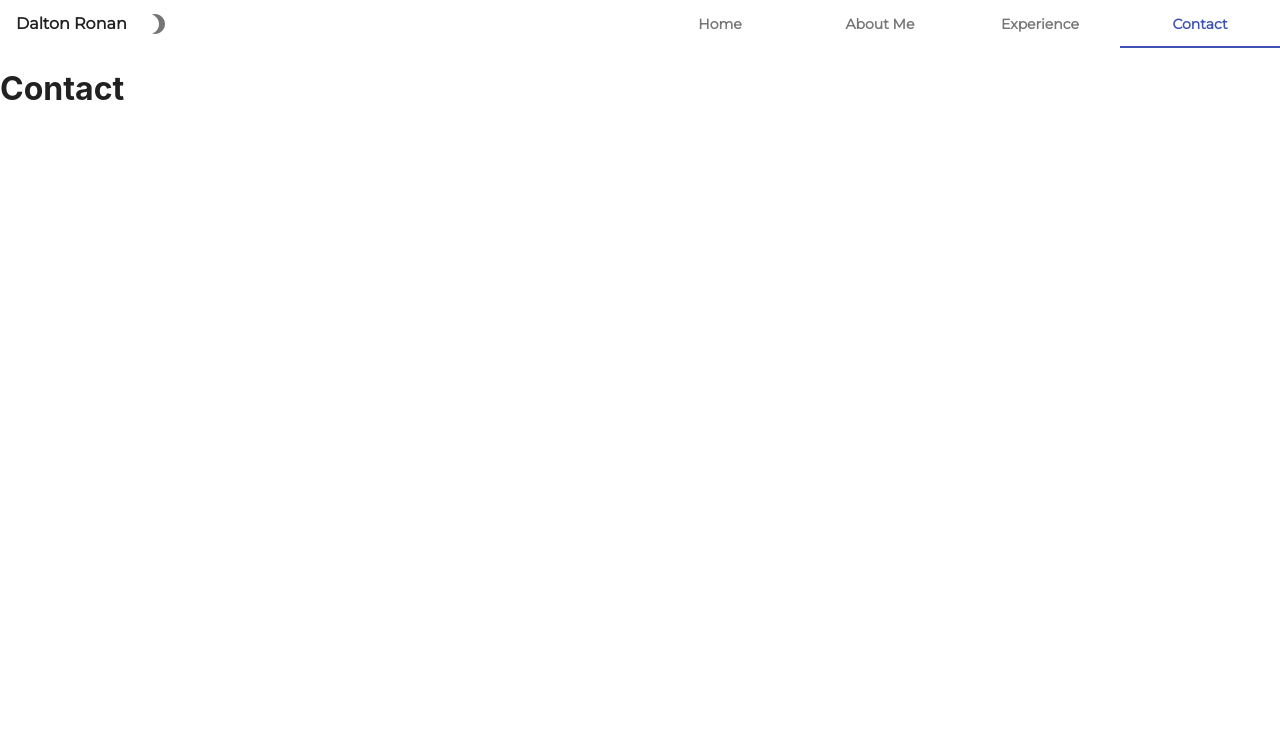
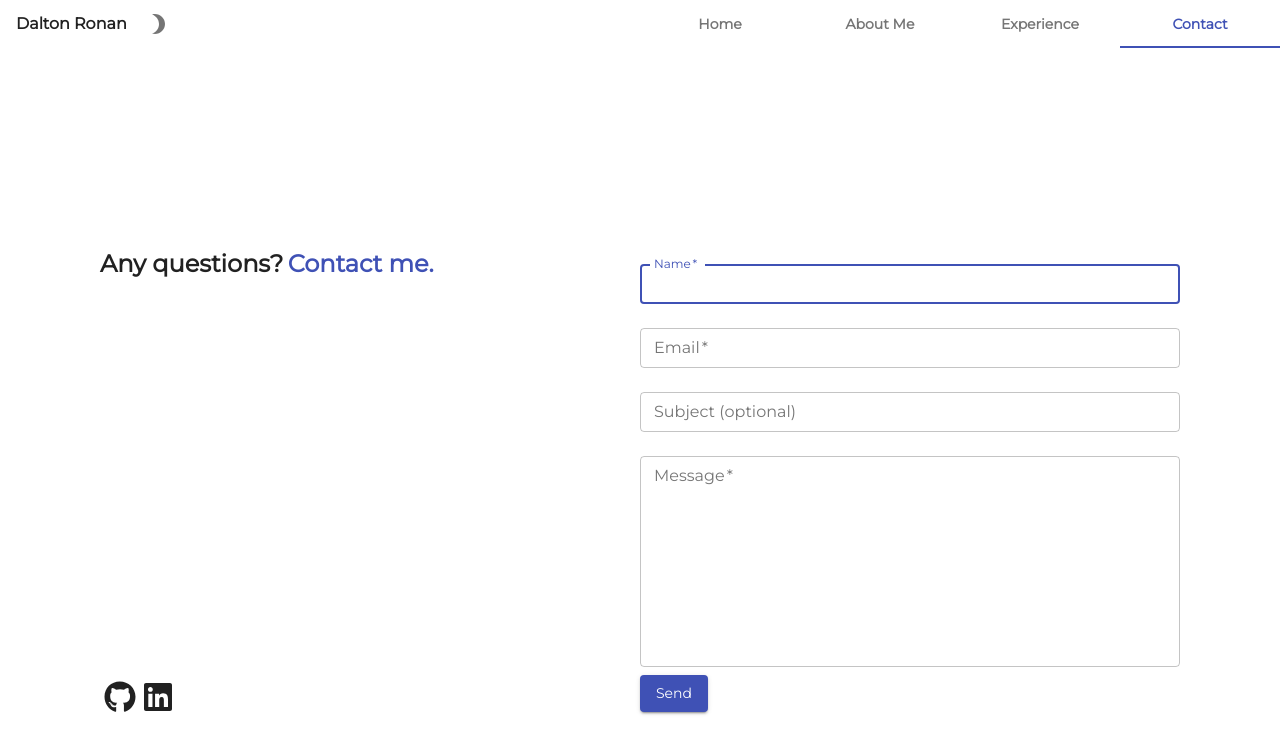
Before and after one commit to Djohnronan/portfolio, a React (Create React App) app: page /contact in a window 1280 px wide. Shown: the top 754 px of the page. Built offline with nearby package versions, Linux system fonts and the light colour scheme.

Commit message:
layout of contact page

```diff
--- a/package.json
+++ b/package.json
@@ -4,6 +4,10 @@
   "version": "0.1.0",
   "private": true,
   "dependencies": {
+    "@fortawesome/fontawesome-svg-core": "^1.2.32",
+    "@fortawesome/free-brands-svg-icons": "^5.15.1",
+    "@fortawesome/free-solid-svg-icons": "^5.15.1",
+    "@fortawesome/react-fontawesome": "^0.1.14",
     "@material-ui/core": "^4.11.2",
     "@material-ui/icons": "^4.11.2",
     "@testing-library/jest-dom": "^5.11.6",
--- a/src/contact/Contact.js
+++ b/src/contact/Contact.js
@@ -1,5 +1,59 @@
 import React from 'react';
+import Grid from '@material-ui/core/Grid';
+import { Typography, Button } from '@material-ui/core';
+import TextField from '@material-ui/core/TextField';
+import { FontAwesomeIcon } from '@fortawesome/react-fontawesome';
+import { faGithub, faLinkedin } from '@fortawesome/free-brands-svg-icons';
 
 export default function Contact() {
-    return <h1>Contact</h1>
+    return (
+        <>
+        <Grid container style={{ paddingTop: 200, paddingLeft: 100, paddingRight: 100}}>
+            <Grid item md={6} xs={12} style={{ display: 'flex' }} >
+                <Typography style={{ fontWeight: 600 }} variant='h5'>Any questions?</Typography>&nbsp;
+                <Typography style={{ fontWeight: 600 }} variant='h5' color='primary'>Contact me.</Typography>
+            </Grid>
+            <Grid item md={6} xs={12} >
+                {/* <Typography style={{ fontWeight: 600 }} variant='h5'>Contact Me</Typography> */}
+                <TextField
+                    id="form-name"
+                    label="Name"
+                    variant="outlined"
+                    size="small"
+                    autoFocus
+                    fullWidth
+                    margin="normal"
+                    required />
+                <TextField
+                    id="form-email"
+                    label="Email"
+                    variant="outlined"
+                    size="small"
+                    fullWidth
+                    margin="normal"
+                    required />
+                <TextField
+                    id="form-subject"
+                    label="Subject (optional)"
+                    variant="outlined"
+                    fullWidth
+                    margin="normal"
+                    size="small" />
+                <TextField
+                    id="form-message"
+                    label="Message"
+                    variant="outlined"
+                    required
+                    multiline
+                    fullWidth
+                    margin="normal"
+                    size="small"
+                    rows={10} />
+                <Button variant="contained" color="primary">Send</Button>
+            </Grid>
+            <FontAwesomeIcon style={{ padding: 4, marginTop: -35 }} icon={faGithub} size="2x"/>
+            <FontAwesomeIcon style={{ padding: 4, marginTop: -35 }} icon={faLinkedin} size="2x"/>
+        </Grid>
+        </>
+    )
 }
--- a/src/experience/Experience.js
+++ b/src/experience/Experience.js
@@ -1,11 +1,21 @@
-import React from 'react';
+import React, { useState } from 'react';
+import Card from '@material-ui/core/Card';
+import Grid from '@material-ui/core/Grid';
 import Divider from '@material-ui/core/Divider';
 import GridList from '@material-ui/core/GridList';
-import Card from '@material-ui/core/Card';
 import CardMedia from '@material-ui/core/CardMedia';
 import CardContent from '@material-ui/core/CardContent';
+import { FontAwesomeIcon } from '@fortawesome/react-fontawesome';
+import { Container, Typography } from '@material-ui/core';
+import Collapse from '@material-ui/core/Collapse';
+import ExpandMoreIcon from '@material-ui/icons/ExpandMore';
+import ExpandLessIcon from '@material-ui/icons/ExpandLess';
+import IconButton from '@material-ui/core/IconButton';
+import Tooltip from '@material-ui/core/Tooltip';
+import Zoom from '@material-ui/core/Zoom';
 
-import { Container, Typography } from '@material-ui/core';
+import { faHtml5, faCss3, faReact, faGithub, faPython, faJava, faAndroid } from '@fortawesome/free-brands-svg-icons';
+import { faDatabase } from '@fortawesome/free-solid-svg-icons'
 
 import './experience.css'
 
@@ -38,12 +48,23 @@ import GG20 from '../media/GG/GG20.png'
 const ggImg = [GG1, GG2, GG3, GG4, GG5, GG6, GG7, GG8, GG9, GG10, GG11, GG12, GG13, GG14, GG15, GG16, GG17, GG18, GG19, GG20]
 
 export default function Projects() {
+  const [viewAI, setAI] = useState(false)
+  const [viewGG, setGG] = useState(false)
+  const [viewVLA, setVLA] = useState(false)
+
+
   return (
     <>
       <Container style={{ marginTop: 35 }}>
         <Typography style={{ fontWeight: 600, marginBottom: 35 }} variant='h4' color='primary'>Projects</Typography>
-        <Typography style={{ fontWeight: 600 }} variant='h6'>Responsible AI Design Assistant (September - December 2020)</Typography>
+        <Typography style={{ fontWeight: 600 }} variant='h6'>
+          Responsible AI Design Assistant (September - December 2020)
+          <Tooltip title={!viewAI ? "Show more" : "Show less"} placement="left" TransitionComponent={Zoom}>
+            <IconButton onClick={() => setAI(!viewAI)} aria-label={!viewAI ? "Show more" : "Show less"}>{viewAI ? <ExpandLessIcon/> :<ExpandMoreIcon/> }</IconButton>
+          </Tooltip>
+        </Typography>
         <Typography style={{ fontStyle: 'italic' }}>client based course project</Typography>
+        <Collapse in={viewAI}>
           <Typography className="projectDesc">
           This was a project of many firsts for me. It was my first work with web development, my first time working with an actual client, and my first time
           developing a product for real-world use and deployment. Our development team of six students was tasked with
@@ -90,10 +111,16 @@ export default function Projects() {
             communication and team work as well. We worked very closely with our client, meeting weekly to further refine the requirements and get frequent
             and valuable feedback.
           </Typography>
-
+        </Collapse>
         <Divider />
-        <Typography style={{ fontWeight: 600 }} variant='h6'>GufyGuber (January - April 2020) </Typography>
+        <Typography style={{ fontWeight: 600 }} variant='h6'>
+          GufyGuber (January - April 2020)
+          <Tooltip title={!viewGG ? "Show more" : "Show less"} placement="left" TransitionComponent={Zoom}>
+            <IconButton onClick={() => setGG(!viewGG)} aria-label={!viewGG ? "Show more" : "Show less"} >{viewGG ? <ExpandLessIcon/> :<ExpandMoreIcon/> }</IconButton>
+          </Tooltip>
+          </Typography>
         <Typography style={{ fontStyle: 'italic' }}>course project</Typography>
+        <Collapse in={viewGG}>
           <Typography className="projectDesc">
             My first venture into Java and software development. This was a semester long project to design and implement a simple, attractive, and
             easy-to-use ride-sharing application for Android. As a group of six developers, we were given 24 partial user stories to start with. From there,
@@ -119,9 +146,16 @@ export default function Projects() {
             perspective, but from a design perspective as well - finding a balance between logic and creativity. I quickly realized the challenges
             and amount of work that goes into a well designed product, and became very interested in exploring this more.
           </Typography>
+        </Collapse>
         <Divider />
-        <Typography style={{ fontWeight: 600 }} variant='h6'>VLA Radio Observations of Blazar TXS 0506+056 (January - April 2018)</Typography>
+        <Typography style={{ fontWeight: 600 }} variant='h6'>
+          VLA Radio Observations of Blazar TXS 0506+056 (January - April 2018)
+          <Tooltip title={!viewVLA ? "Show more" : "Show less"} placement="left" TransitionComponent={Zoom}>
+            <IconButton onClick={() => setVLA(!viewVLA)} aria-label={!viewVLA ? "Show more" : "Show less"}>{viewVLA ? <ExpandLessIcon/> :<ExpandMoreIcon/> }</IconButton>
+          </Tooltip>
+        </Typography>
         <Typography style={{ fontStyle: 'italic' }}>undergraduate physics research project</Typography>
+        <Collapse in={viewVLA}>
           <Typography className="projectDesc">
             This was my undergraduate research project for my astrophysics degree. Working under the supervision of Associate Professor Gregory Sivakoff,
             my project involved reducing and analyzing radio observation data gathered from
@@ -161,10 +195,36 @@ export default function Projects() {
               benefit and importance of seeking help from a more experienced mentor or team memeber when necessary. All of these skills have translated into
               my computing science degree.
             </Typography>
+          </Collapse>
       </Container>
-      <Container style={{ marginTop: 35 }}>
+      <Container style={{ marginTop: 70, paddingBottom: 70 }}>
         <Typography style={{ fontWeight: 600, marginBottom: 35 }} variant='h4' color='primary'>Skills</Typography>
-
+        <Grid container spacing={3}>
+          <Grid item className="skills" xs={12} sm={6} md={3}>
+            <FontAwesomeIcon icon={faHtml5} size="3x"/><Typography>HTML 5</Typography>
+          </Grid>
+          <Grid item className="skills"xs={12} sm={6} md={3}>
+            <FontAwesomeIcon icon={faCss3} size="3x"/><Typography>CSS 3</Typography>
+          </Grid>
+          <Grid item className="skills" xs={12} sm={6} md={3}>
+            <FontAwesomeIcon icon={faReact} size="3x"/><Typography>React</Typography>
+          </Grid>
+          <Grid item className="skills" xs={12} sm={6} md={3}>
+            <FontAwesomeIcon icon={faGithub} size="3x"/><Typography>GitHub</Typography>
+          </Grid>
+          <Grid item className="skills" xs={12} sm={6} md={3}>
+            <FontAwesomeIcon icon={faPython} size="3x"/><Typography>Python</Typography>
+          </Grid>
+          <Grid item className="skills" xs={12} sm={6} md={3}>
+            <FontAwesomeIcon icon={faJava} size="3x"/><Typography>Java</Typography>
+          </Grid>
+          <Grid item className="skills" xs={12} sm={6} md={3}>
+            <FontAwesomeIcon icon={faAndroid} size="3x"/><Typography>Android</Typography>
+          </Grid>
+          <Grid item className="skills" xs={12} sm={6} md={3}>
+            <FontAwesomeIcon icon={faDatabase} size="3x"/><Typography>SQL/NoSql </Typography>
+          </Grid>
+        </Grid>
       </Container>
     </>
   )
--- a/src/experience/experience.css
+++ b/src/experience/experience.css
@@ -35,3 +35,18 @@
     overflow: auto;
     -webkit-overflow-scrolling: touch;
 }
+
+.skills{
+    display: flex;
+    align-items: center;
+    padding-bottom: 35px !important;
+}
+
+.skills .MuiTypography-root {
+    padding-left: 8px;
+    font-size: 18px;
+}
+
+.MuiIconButton-root {
+    float: right;
+}
```
Also changed, not shown: 1 other file (tests, documents, lock files or other folders). Lines whose indentation alone changed are shown as unchanged.
